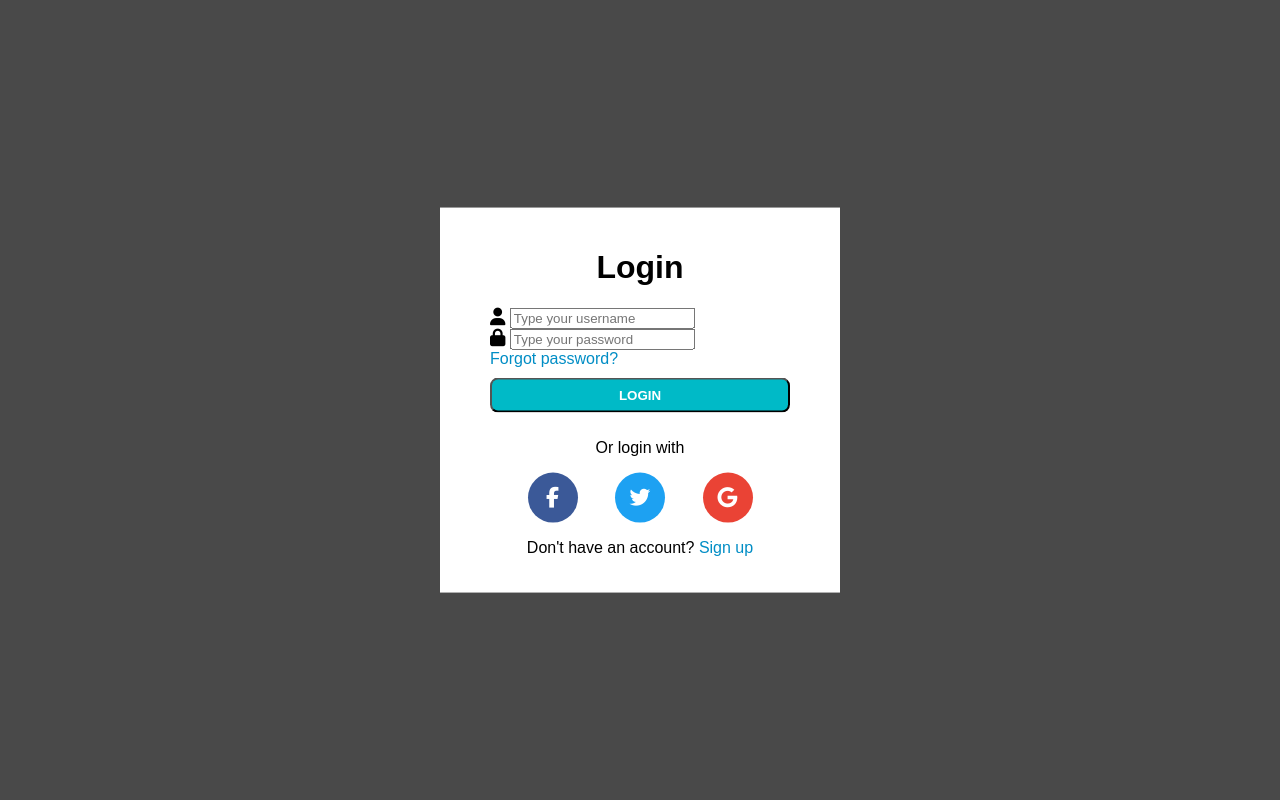
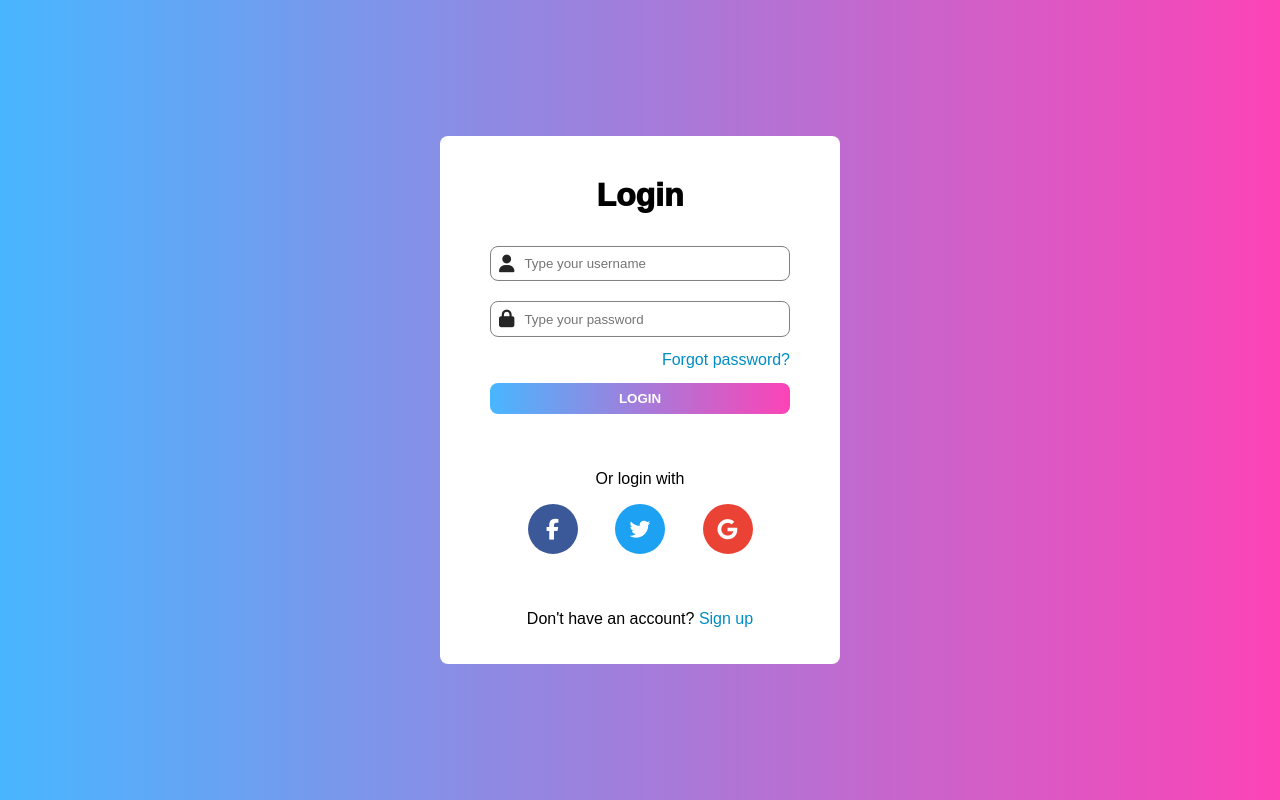
Before and after one commit to adrian-villamil/login-form, a plain HTML site: page index.html in a window 1280 px wide. Drawn offline with Linux system fonts and the light colour scheme.

Commit message:
Agregué estilos para que se vea mejor, más formal

```diff
--- a/css/index.css
+++ b/css/index.css
@@ -1,10 +1,14 @@
+:root {
+    --gradiente: linear-gradient(to right, rgb(73, 182, 255), rgb(253, 67, 182));
+}
+
 * {
     box-sizing: border-box;
     font-family: Arial, Helvetica, sans-serif;
 }
 
 body {
-    background-color: rgb(73, 73, 73);
+    background-image: var(--gradiente);
 }
 
 .contenedor {
@@ -14,6 +18,7 @@ body {
     background-color: white;
     padding: 20px 50px;
     margin: auto;
+    border-radius: 8px;
     position: absolute;
     top: 50%;
     left: 50%;
@@ -22,54 +27,68 @@ body {
 
 h1 {
     text-align: center;
+    font-weight: 1000;
 }
 
 .inputs {
+    display: flex;
+    flex-direction: row;
+    align-items: center;
+    margin: 10px 0;
+    padding: 8px 0;
+    border: 1px solid gray;
+    border-radius: 8px;
+}
+
+.input-text {
     width: 100%;
     border: none;
 }
 
-.inputs:focus {
+.input-text:focus {
     outline: none;
 }
 
-.fila {
-    display: flex;
-    flex-direction: row;
-    align-items: center;
-    margin: 10px 0;
+.forgot-link {
+    float: right;
+    margin: 4px 0;
+}
+
+.login-button {
+    cursor: pointer;
+    font-weight: bolder;
+    margin: 10px 0 40px 0;
     padding: 8px;
-    border: 1px solid black;
+    background-image: var(--gradiente);
+    color: white;
+    border-width: 0;
     border-radius: 8px;
 }
 
 a {
-    text-align: end;
     color: rgb(0, 141, 197);
     text-decoration: none;
-}
-
-.login-button {
-    cursor: pointer;
-    font-weight: bold;
-    margin: 10px 0;
-    padding: 8px;
-    background-color: rgb(0, 186, 199);
-    color: white;
-    border-radius: 8px;
 }
 
 p {
     text-align: center;
 }
 
-.fa-user, .fa-lock {
+.fas {
     font-size: 1.1em;
+    color: rgb(37, 37, 37);
+    padding: 0 8px;
 }
 
 .iconos {
     display: flex;
     justify-content: space-evenly;
+    margin-bottom: 40px;
+}
+
+.fab {
+    font-size: 1.3em;
+    color: white;
 }
 
 .iconos-social {
@@ -80,7 +99,6 @@ p {
     width: 50px;
     height: 50px;
     border-radius: 50%;
-    color: white;
 }
 
 .iconos-social:nth-child(1) {
@@ -94,7 +112,3 @@ p {
 .iconos-social:nth-child(3) {
     background-color: rgb(234, 67, 53);
 }
-
-.fab {
-    font-size: 1.3em;
-}
```
